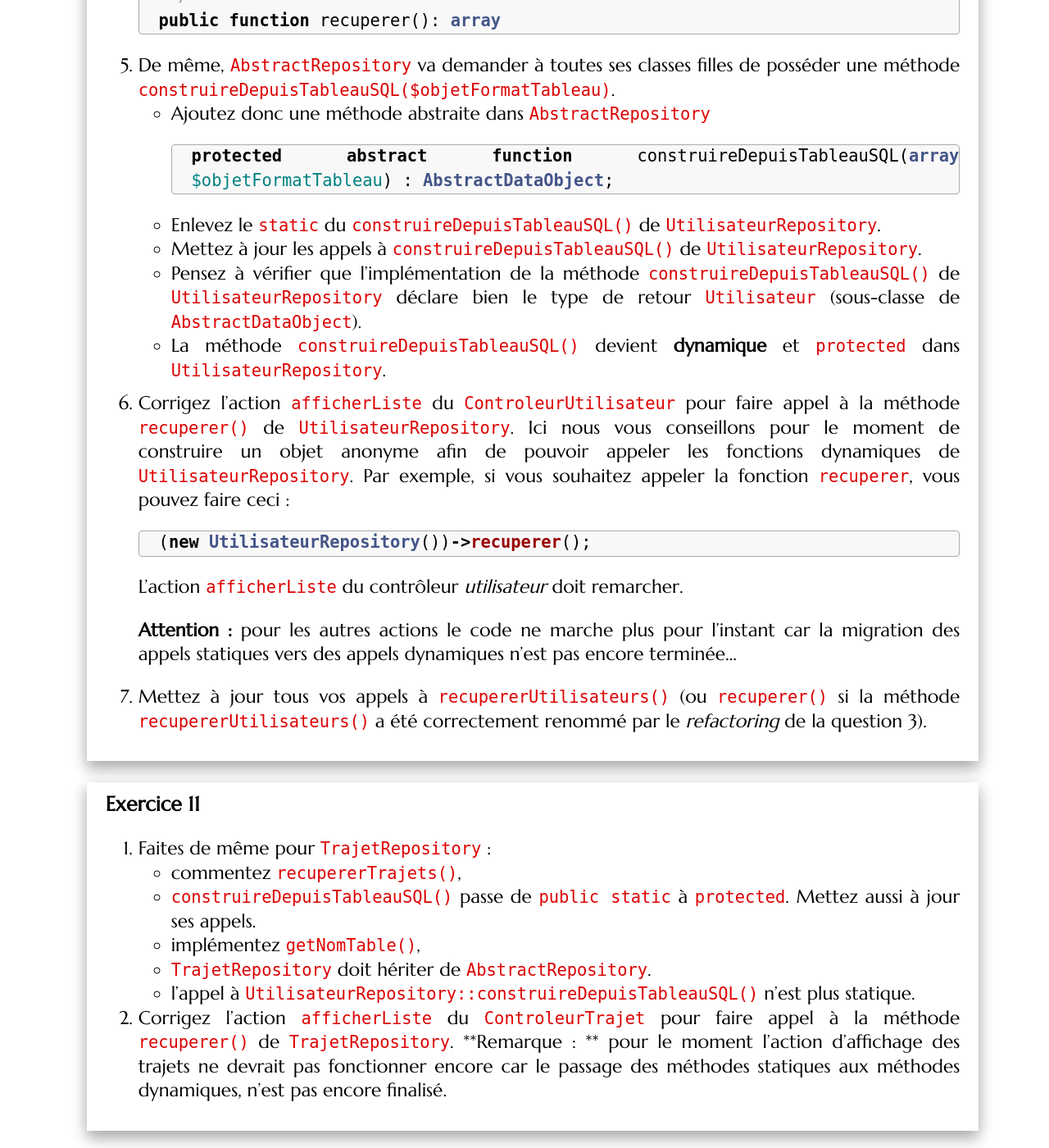
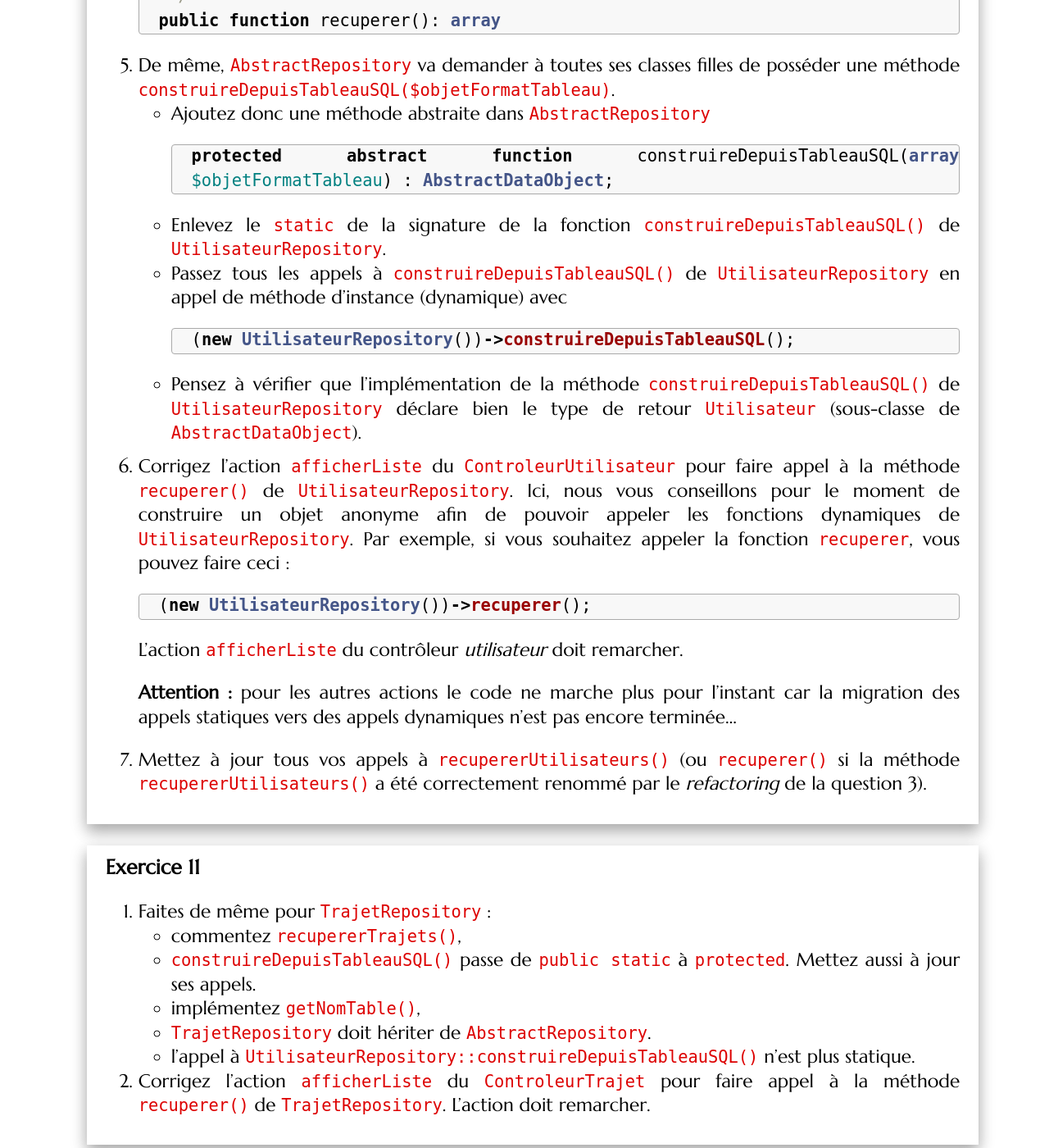
Before and after one commit to romainlebreton/R3.01-DeveloppementWeb, a Jekyll site: the page built from tutorials/tutorial6.md, in a window 1280 px wide and 1400 px high, scrolled down 12930 px. Shown: the whole window at 82% size. Built offline with Jekyll 4.4.1, drawn with Linux system fonts in a browser that asks for light colours; some web fonts are replaced.

Commit message:
Plus de détail sur le passage à des appels dynamiques pour UtilisateurRepository::construireDepuisTableauSQL

````diff
--- a/tutorials/tutorial6.md
+++ b/tutorials/tutorial6.md
@@ -556,12 +556,17 @@ faire pour avoir un code générique :
    ```php
    protected abstract function construireDepuisTableauSQL(array $objetFormatTableau) : AbstractDataObject;
    ```
-   * Enlevez le `static` du `construireDepuisTableauSQL()` de `UtilisateurRepository`.
-   * Mettez à jour les appels à `construireDepuisTableauSQL()` de `UtilisateurRepository`.
+   * Enlevez le `static` de la signature de la fonction `construireDepuisTableauSQL()` de `UtilisateurRepository`.
+   * Passez tous les appels à `construireDepuisTableauSQL()` de
+     `UtilisateurRepository` en appel de méthode d'instance (dynamique) avec
+     ```php
+     (new UtilisateurRepository())->construireDepuisTableauSQL();
+     ```
+
    * Pensez à vérifier que l'implémentation de la méthode `construireDepuisTableauSQL()` de
      `UtilisateurRepository` déclare bien le type de retour `Utilisateur` (sous-classe
      de `AbstractDataObject`).
-   * La méthode `construireDepuisTableauSQL()` devient **dynamique** et `protected` dans `UtilisateurRepository`.
+   <!-- * La méthode `construireDepuisTableauSQL()` devient **dynamique** et `protected` dans `UtilisateurRepository`. -->
 
    <!-- attention déclaration de type correspondante entre méthode et
    implémentation -->
@@ -569,7 +574,7 @@ faire pour avoir un code générique :
    <!-- construireDepuisTableauSQL($objetFormatTableau): AbstractDataObject; -->
 
 5. Corrigez l'action `afficherListe` du `ControleurUtilisateur` pour faire appel à la
-   méthode `recuperer()` de `UtilisateurRepository`. Ici nous vous conseillons pour
+   méthode `recuperer()` de `UtilisateurRepository`. Ici, nous vous conseillons pour
    le moment de construire un objet anonyme afin de pouvoir appeler les
    fonctions dynamiques de `UtilisateurRepository`. Par exemple, si vous souhaitez
    appeler la fonction `recuperer`, vous pouvez faire ceci :
@@ -599,9 +604,7 @@ faire pour avoir un code générique :
    * l'appel à `UtilisateurRepository::construireDepuisTableauSQL()` n'est plus statique.
 
 2. Corrigez l'action `afficherListe` du `ControleurTrajet` pour faire appel à la
-   méthode `recuperer()` de `TrajetRepository`. <!-- L'action doit remarcher. -->
-   **Remarque : ** pour le moment l'action d'affichage des trajets ne devrait pas fonctionner encore
-    car le passage des méthodes statiques aux méthodes dynamiques, n'est pas encore finalisé.
+   méthode `recuperer()` de `TrajetRepository`. L'action doit remarcher.
 
 </div>
 
````
Also changed, not shown: other parts of tutorials/tutorial6.md (+1 -1 lines).
